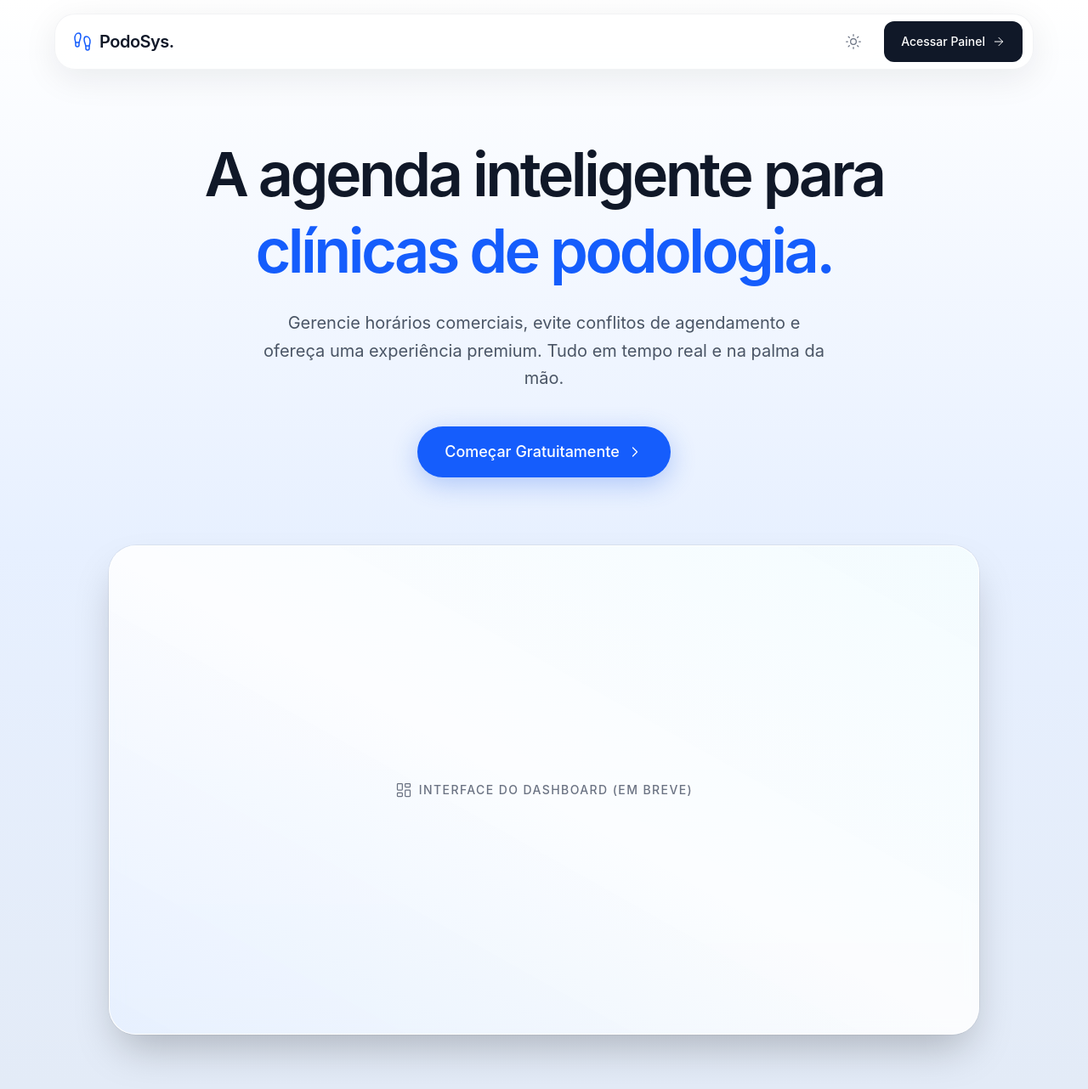
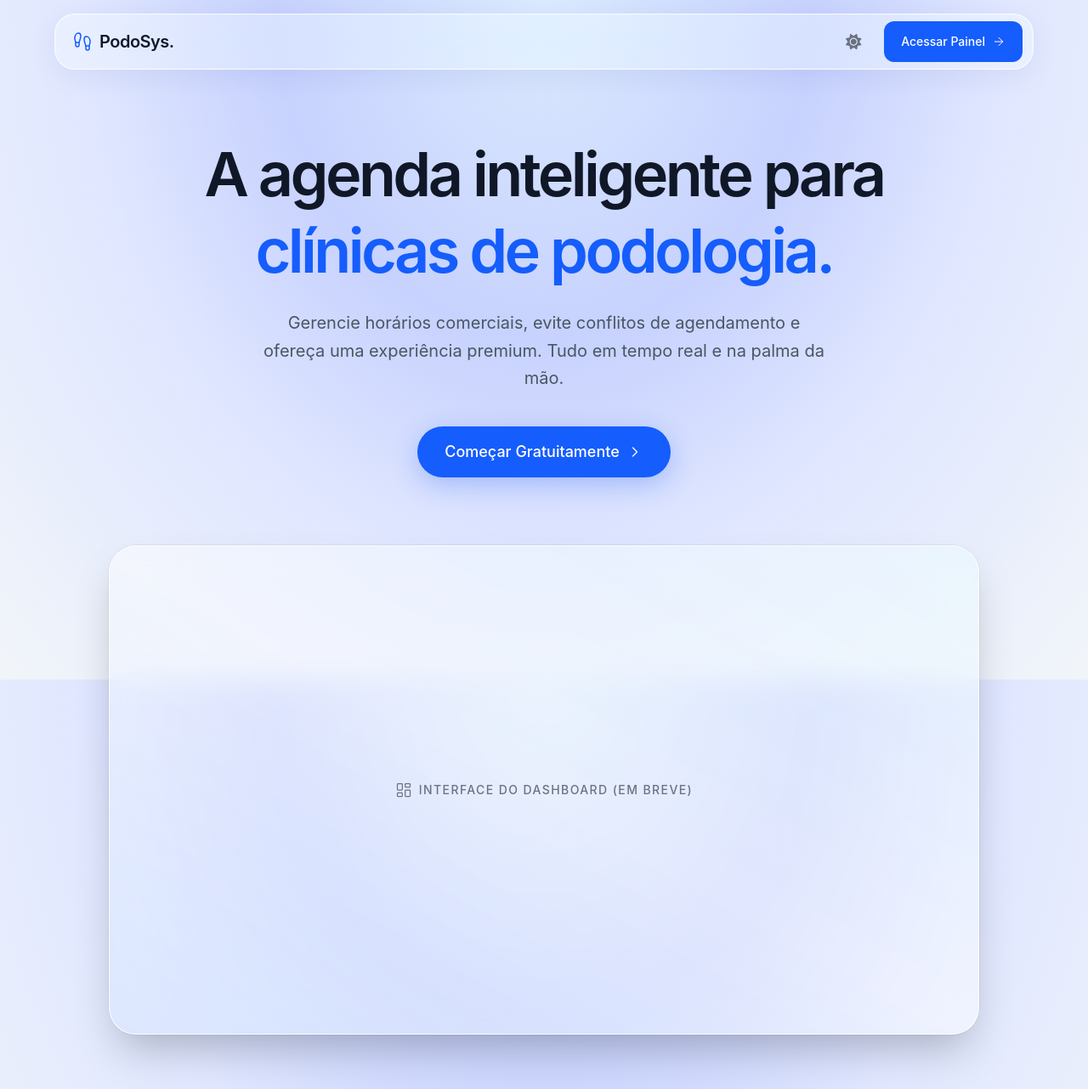
Before and after one commit to Eduuhbruscagim/Gestao-Clientes, a website built with Vite: page podosys/index.html in a window 1280 px wide. Shown: the whole page at 85% size. Built offline with nearby package versions, Linux system fonts and the light colour scheme.

Commit message:
Melhor consistencia de UI & UX

```diff
--- a/podosys/index.html
+++ b/podosys/index.html
@@ -3,6 +3,7 @@
   <head>
     <meta charset="UTF-8" />
     <meta name="viewport" content="width=device-width, initial-scale=1.0" />
+    <link rel="stylesheet" href="https://cdnjs.cloudflare.com/ajax/libs/font-awesome/6.4.0/css/all.min.css">
     <title>PodoSys</title>
     <script>
       if (
--- a/podosys/src/styles/global.css
+++ b/podosys/src/styles/global.css
@@ -31,7 +31,7 @@
   body {
     min-height: 100%;
     overflow-x: hidden;
-    @apply bg-white text-gray-900 dark:bg-[var(--color-dark-bg)] dark:text-gray-100 transition-colors duration-300;
+    @apply bg-white text-gray-900 dark:bg-[var(--color-dark-bg)] dark:text-gray-100;
   }
 
   /* Oculta scrollbar sem desativar scroll */
@@ -65,21 +65,53 @@
   a[role="button"],
   input[type="submit"] {
     min-height: 48px;
+    -webkit-tap-highlight-color: transparent;
+    cursor: pointer;
     @apply flex items-center justify-center;
+    transition: transform 0.3s cubic-bezier(0.19, 1, 0.22, 1),
+      opacity 0.2s ease,
+      background-color 0.25s ease,
+      box-shadow 0.25s ease;
+  }
+
+  button:active,
+  a[role="button"]:active,
+  input[type="submit"]:active {
+    transform: scale(0.97);
+    opacity: 0.85;
+  }
+
+  button:hover,
+  a[role="button"]:hover {
+    will-change: transform;
   }
 }
 
 @layer utilities {
   .apple-transition {
-    transition-property: transform, opacity;
-    transition-timing-function: var(--ease-apple);
-    transition-duration: 250ms;
+    transition: transform 0.3s cubic-bezier(0.19, 1, 0.22, 1),
+      opacity 0.2s ease;
+  }
+
+  .apple-transition:active {
+    transform: scale(0.96) !important;
+    opacity: 0.8;
   }
 
   .apple-glass {
-    @apply bg-white/70 dark:bg-[var(--color-dark-surface)]/70 border border-gray-200/50 dark:border-white/5;
-    -webkit-backdrop-filter: blur(12px);
-    backdrop-filter: blur(12px);
+    @apply bg-white/35 border border-white/80 dark:border-white/[0.12];
+    background: rgba(255, 255, 255, 0.35);
+    -webkit-backdrop-filter: saturate(200%) blur(40px);
+    backdrop-filter: saturate(200%) blur(40px);
+    box-shadow: 0 8px 32px 0 rgba(31, 38, 135, 0.07),
+      inset 0 0 0 1px rgba(255, 255, 255, 0.1);
+  }
+
+  :is(.dark *) .apple-glass {
+    background: rgba(28, 28, 30, 0.72);
+    border-color: rgba(84, 84, 88, 0.48);
+    box-shadow: 0 8px 32px rgba(0, 0, 0, 0.64),
+      inset 0 1px 0 rgba(255, 255, 255, 0.04);
   }
 
   /* Fallback explícito para navegadores sem backdrop-filter */
@@ -87,7 +119,10 @@
     (-webkit-backdrop-filter: blur(1px)) or (backdrop-filter: blur(1px))
   ) {
     .apple-glass {
-      @apply bg-white/90 dark:bg-[var(--color-dark-surface)]/90;
+      @apply bg-white/90;
+    }
+    :is(.dark *) .apple-glass {
+      background: rgba(28, 28, 30, 0.95);
     }
   }
 
@@ -148,4 +183,69 @@
       transform: none;
     }
   }
+
+  /* Dark-mode overrides for landing glass elements styled inline */
+  :is(.dark *) #mobile-popup,
+  :is(.dark *) #dashboard-preview {
+    background: rgba(28, 28, 30, 0.6) !important;
+    border-color: rgba(84, 84, 88, 0.48) !important;
+  }
+
+  /* Dark-mode page background override */
+  .dark .min-h-screen[style*="radial-gradient"] {
+    background: radial-gradient(ellipse at 50% 0%, #0f172a 0%, #020617 40%, #000000 100%) !important;
+  }
+
+  /* ------------------------------------------------------------------ */
+  /*  APPLE-LIKE THEME TRANSITION SYSTEM                                */
+  /* ------------------------------------------------------------------ */
+
+  /*
+   * Added/removed by ThemeManager around every toggle.
+   * Forces ALL elements to smoothly interpolate colors & shadows
+   * over 600ms with Apple's signature ease curve.
+   */
+  .theme-transitioning,
+  .theme-transitioning *,
+  .theme-transitioning *::before,
+  .theme-transitioning *::after {
+    transition: background-color 400ms cubic-bezier(0.19, 1, 0.22, 1),
+      background 400ms cubic-bezier(0.19, 1, 0.22, 1),
+      color 400ms cubic-bezier(0.19, 1, 0.22, 1),
+      border-color 350ms cubic-bezier(0.19, 1, 0.22, 1),
+      box-shadow 350ms cubic-bezier(0.19, 1, 0.22, 1),
+      fill 400ms cubic-bezier(0.19, 1, 0.22, 1),
+      stroke 400ms cubic-bezier(0.19, 1, 0.22, 1),
+      opacity 350ms cubic-bezier(0.19, 1, 0.22, 1) !important;
+  }
+
+  /*
+   * Gradient crossfade: the page wrapper has a light gradient inline.
+   * This pseudo-element overlays the dark gradient on top with opacity 0,
+   * then when .dark is active it fades to opacity 1.
+   */
+  .landing-page-bg {
+    position: relative;
+  }
+
+  .landing-page-bg::before {
+    content: "";
+    position: fixed;
+    inset: 0;
+    z-index: 0;
+    pointer-events: none;
+    background: radial-gradient(ellipse at 50% 0%, #0f172a 0%, #020617 40%, #000000 100%);
+    opacity: 0;
+    transition: opacity 400ms cubic-bezier(0.19, 1, 0.22, 1);
+  }
+
+  .dark .landing-page-bg::before {
+    opacity: 1;
+  }
+
+  /* Let icon containers use their OWN inline JS transition (rotate+scale) */
+  .theme-transitioning .theme-icon-container,
+  .theme-transitioning .theme-icon-container * {
+    transition: transform 0.4s cubic-bezier(0.19, 1, 0.22, 1) !important;
+  }
 }
--- a/podosys/src/utils/theme.js
+++ b/podosys/src/utils/theme.js
@@ -1,62 +1,16 @@
-const SVG_NAMESPACE = "http://www.w3.org/2000/svg";
 const THEME_STORAGE_KEY = "theme";
 const DARK_THEME = "dark";
 const LIGHT_THEME = "light";
 
-const ICON_CONFIG = {
-  [LIGHT_THEME]: {
-    className: "lucide lucide-sun",
-    paths: [
-      { tag: "circle", attrs: { cx: "12", cy: "12", r: "4" } },
-      { tag: "path", attrs: { d: "M12 2v2" } },
-      { tag: "path", attrs: { d: "M12 20v2" } },
-      { tag: "path", attrs: { d: "m4.93 4.93 1.41 1.41" } },
-      { tag: "path", attrs: { d: "m17.66 17.66 1.41 1.41" } },
-      { tag: "path", attrs: { d: "M2 12h2" } },
-      { tag: "path", attrs: { d: "M20 12h2" } },
-      { tag: "path", attrs: { d: "m6.34 17.66-1.41 1.41" } },
-      { tag: "path", attrs: { d: "m19.07 4.93-1.41 1.41" } },
-    ],
-  },
-  [DARK_THEME]: {
-    className: "lucide lucide-moon",
-    paths: [
-      { tag: "path", attrs: { d: "M12 3a6 6 0 0 0 9 9 9 9 0 1 1-9-9Z" } },
-    ],
-  },
-};
-
-function createSvgElement(tagName, attributes) {
-  const element = document.createElementNS(SVG_NAMESPACE, tagName);
-
-  Object.entries(attributes).forEach(([name, value]) => {
-    element.setAttribute(name, value);
-  });
-
-  return element;
-}
-
 function createThemeIcon(theme) {
-  const iconDefinition = ICON_CONFIG[theme] ?? ICON_CONFIG[LIGHT_THEME];
-
-  const svg = createSvgElement("svg", {
-    xmlns: SVG_NAMESPACE,
-    width: "20",
-    height: "20",
-    viewBox: "0 0 24 24",
-    fill: "none",
-    stroke: "currentColor",
-    "stroke-width": "1.5",
-    "stroke-linecap": "round",
-    "stroke-linejoin": "round",
-    class: iconDefinition.className,
-  });
-
-  iconDefinition.paths.forEach(({ tag, attrs }) => {
-    svg.appendChild(createSvgElement(tag, attrs));
-  });
-
-  return svg;
+  const icon = document.createElement("i");
+  if (theme === DARK_THEME) {
+    icon.className = "fa-solid fa-moon";
+  } else {
+    icon.className = "fa-solid fa-sun";
+  }
+  icon.style.fontSize = "1.15rem";
+  return icon;
 }
 
 function applyTheme(theme) {
@@ -110,8 +64,25 @@ export const ThemeManager = {
     }
 
     const handleToggle = () => {
+      document.documentElement.classList.add("theme-transitioning");
+
+      // Icon animation — identical to reference repo
+      iconContainers.forEach((container) => {
+        container.style.transition =
+          "transform 0.4s cubic-bezier(0.19, 1, 0.22, 1)";
+        container.style.transform = "rotate(360deg) scale(0.85)";
+
+        setTimeout(() => {
+          container.style.transform = "rotate(0deg) scale(1)";
+        }, 400);
+      });
+
       const activeTheme = this.toggle();
       updateThemeIcons(iconContainers, activeTheme);
+
+      setTimeout(() => {
+        document.documentElement.classList.remove("theme-transitioning");
+      }, 400);
     };
 
     updateThemeIcons(iconContainers, this.current);
```
Also changed, not shown: podosys/src/features/landing/index.js (+12 -19 lines).
